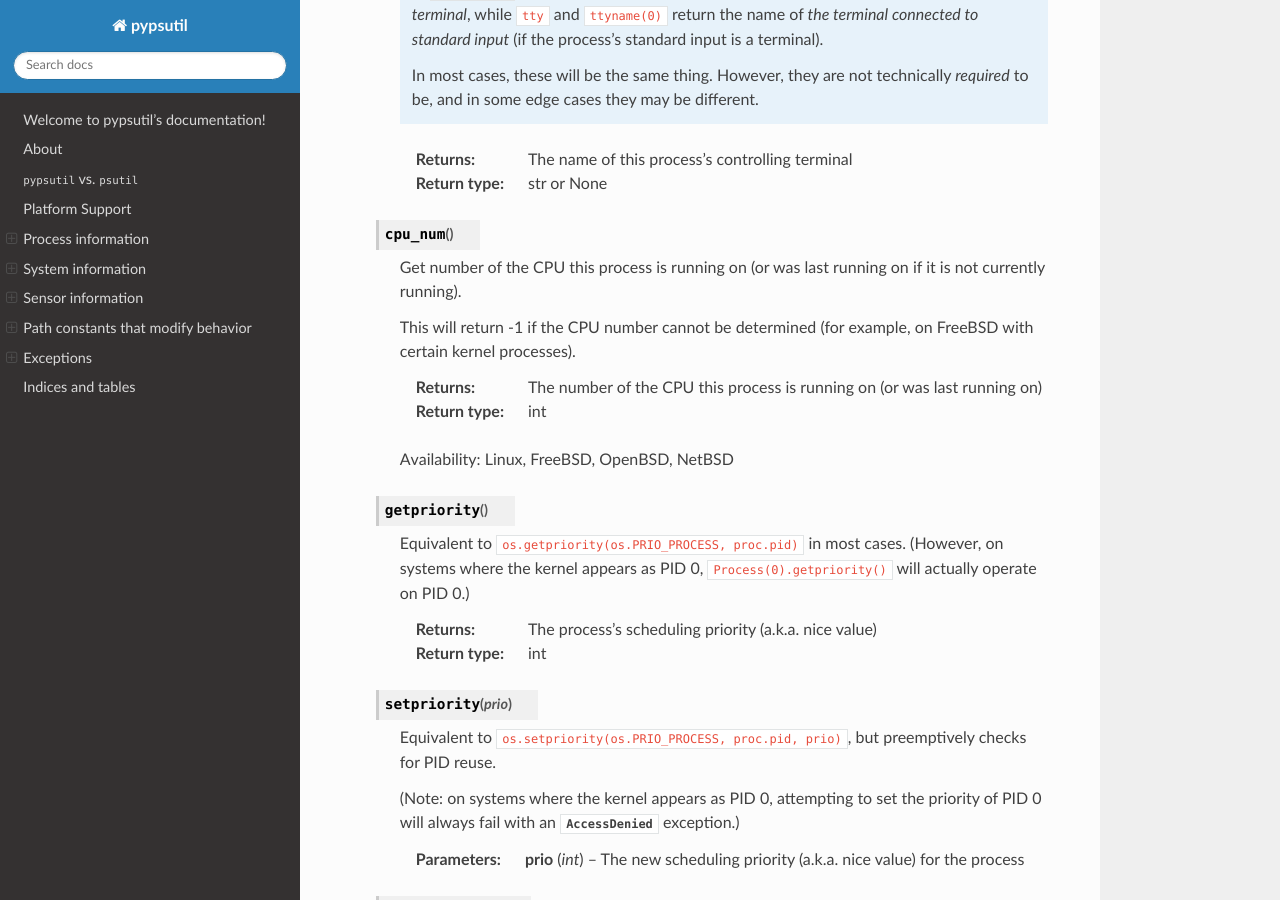
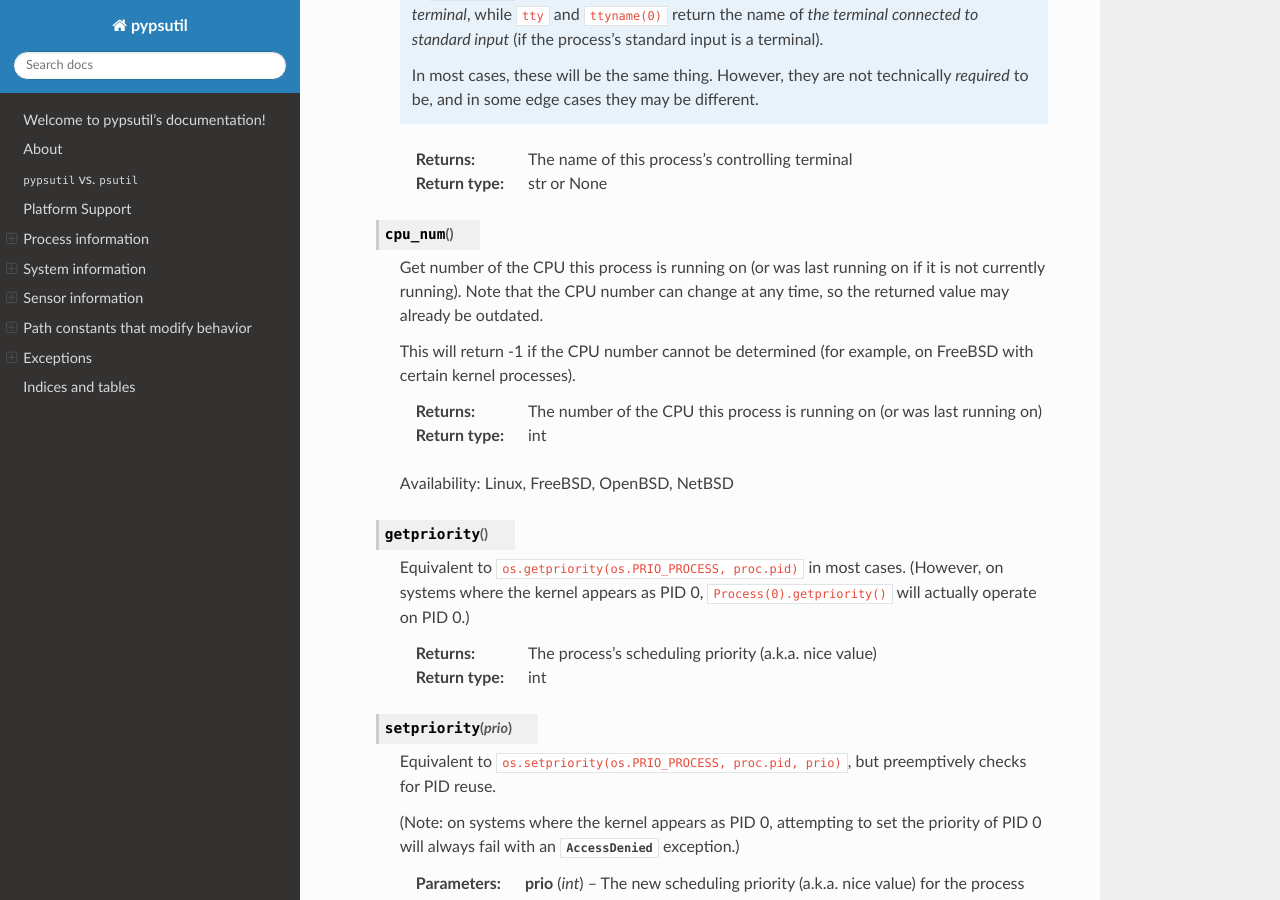
Before and after one commit to cptpcrd/pypsutil, a Sphinx documentation site: the page built from docs/index.rst, in a window 1280 px wide and 900 px high, scrolled down 11556 px. Built offline with Sphinx 7.4.7 and the Read the Docs theme 2.0.0, drawn with Linux system fonts in a browser that asks for light colours.

Commit message:
doc: add note to cpu_num() about value being outdated

```diff
--- a/docs/index.rst
+++ b/docs/index.rst
@@ -545,7 +545,8 @@ Process information
    .. py:method:: cpu_num()
 
       Get number of the CPU this process is running on (or was last running on if it is not currently
-      running).
+      running). Note that the CPU number can change at any time, so the returned value may already
+      be outdated.
 
       This will return -1 if the CPU number cannot be determined (for example, on FreeBSD with certain
       kernel processes).
```
